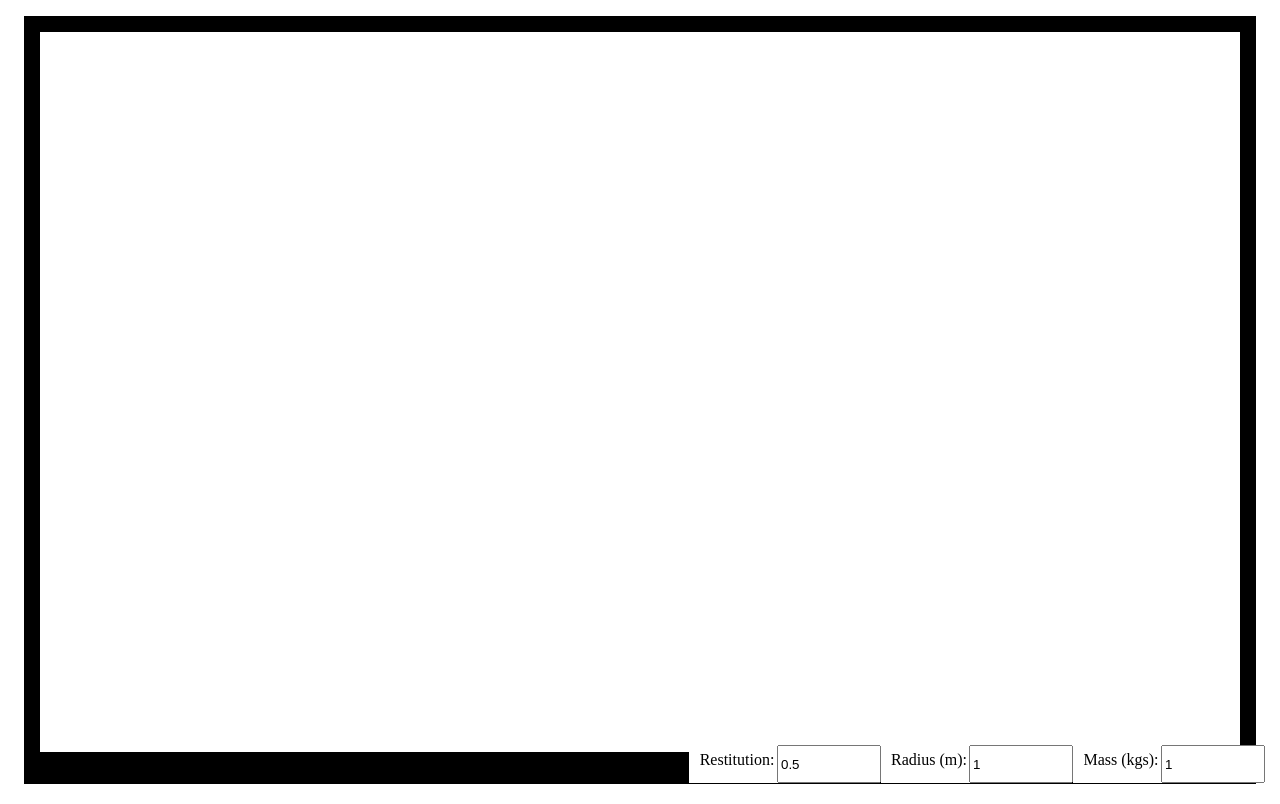
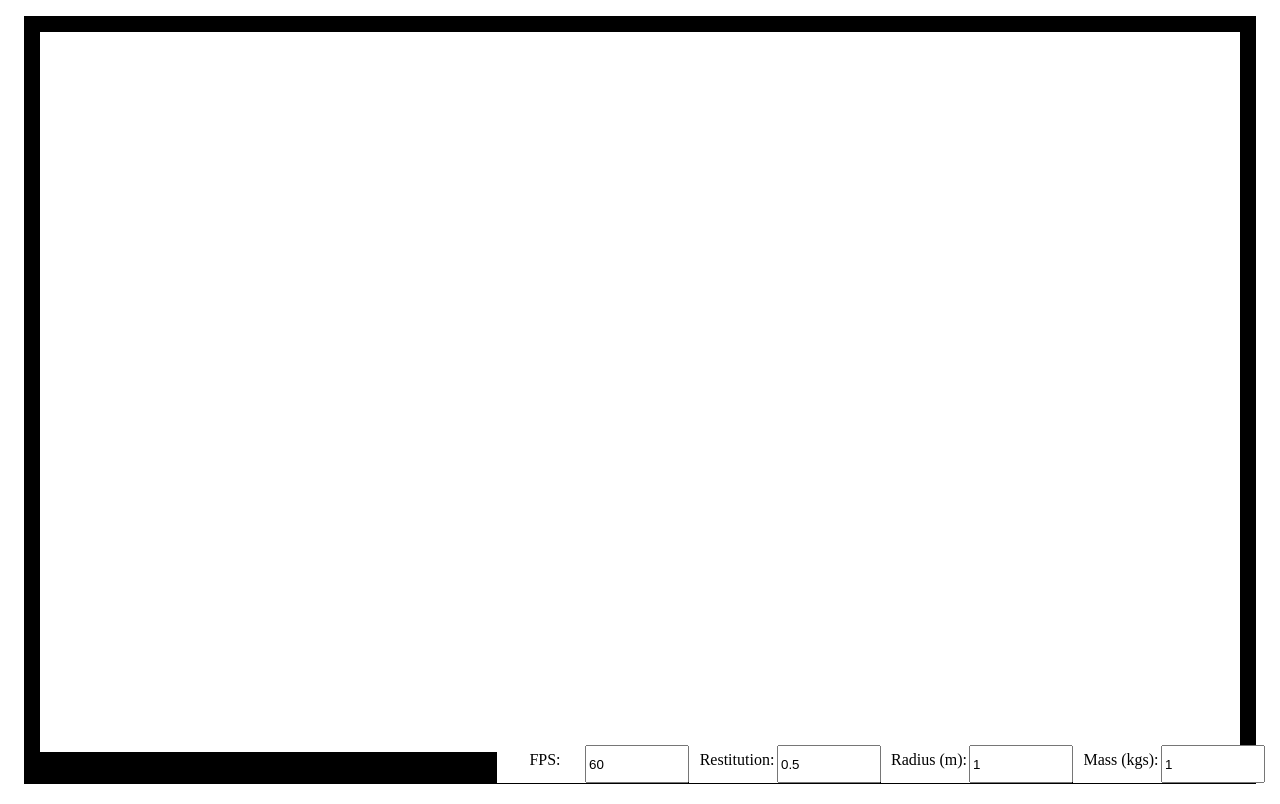
Before and after one commit to thePlasm/2d-gravity-simulator, a plain HTML site: page index.html in a window 1280 px wide. Drawn offline with Linux system fonts and the light colour scheme.

Commit message:
Small fixes

```diff
--- a/css/main.css
+++ b/css/main.css
@@ -63,3 +63,20 @@ body {
 	bottom: 5px;
 	right: 479px;
 }
+#fpsinput {
+	height: 32px;
+	width: 96px;
+	margin:auto;
+	position: absolute;
+	bottom: 5px;
+	right: 575px;
+}
+#fpsentry {
+	background-color: white;
+	height: 32px;
+	width: 96px;
+	margin:auto;
+	position: absolute;
+	bottom: 5px;
+	right: 671px;
+}
--- a/index.html
+++ b/index.html
@@ -1,6 +1,6 @@
 <!DOCTYPE html>
 <!--
-Copyright (c) 2014 Rasmus Jepsen
+Copyright (c) 2015 Rasmus Jepsen
 Licensed under the MIT license
 thePlasm presents a 2D Gravity Simulation
 A 2D Casual browser simulation
@@ -14,13 +14,15 @@ Technologies used: HTML5 and Canvas
     </head>
     <body>
 		<div align='center' id='wrapper'>
+			<p id='fpsentry'>FPS: </p>
+			<input type='text' id='fpsinput' value='60'>
 			<p id='restitutionentry'>Restitution: </p>
 			<input type='text' id='restitutioninput' value='0.5'>
 			<p id='radiusentry'>Radius (m): </p>
 			<input type='text' id='radiusinput' value='1'>
 			<p id='massentry'>Mass (kgs): </p>
 			<input type='text' id='massinput' value='1'>
-			<canvas id='canvas'>Your browser does not support the HTML5 canvas, please update it.</canvas>
+			<canvas id='canvas'oncontextmenu="return false;">Your browser does not support the HTML5 canvas, please update it.</canvas>
 			<script src='js/main.js'></script>
 			<noscript>Your browser does not support JavaScript, please update it.</noscript>
 		</div>
--- a/js/main.js
+++ b/js/main.js
@@ -13,6 +13,7 @@ var oldMousePos = {x: 0, y: 0};
 var colid = 0;
 var restitution = 0.5;
 var button = 0;
+var mouse = 0;
 var entities = [
 ];
 function getMousePos(evt) {
@@ -25,9 +26,11 @@ canvas.addEventListener('mousemove', function(evt) {
     mousePos = getMousePos(evt);
 }, false);
 canvas.addEventListener('mousedown', function(evt) {
+	mouse = 1;
     oldMousePos = getMousePos(evt);
 }, false);
 canvas.addEventListener('mouseup', function(evt) {
+	mouse = 0;
 	evt = evt || window.event;
     button = evt.which || evt.button;
 	if (button == 1) {
@@ -71,6 +74,7 @@ function findCol(id, x, y) {
 }
 function update() {
 	restitution = Number(document.getElementById('restitutioninput').value);
+	fps = Number(document.getElementById('fpsinput').value);
 	for (var a = 0; a < entities.length; a++) {
 		for (var b = 0; b < entities.length; b++) {
 			if (a != b) {
@@ -142,6 +146,12 @@ function draw() {
 		ctx.arc(entities[c][0][0], entities[c][0][1], entities[c][3], 0, 2 * Math.PI);
 		ctx.stroke();
 	}
+	if (mouse == 1) {
+		ctx.beginPath();
+		ctx.moveTo(oldMousePos.x, oldMousePos.y);
+		ctx.lineTo(mousePos.x, mousePos.y);
+		ctx.stroke();
+	}
 }
 
 setInterval(function() {
```
